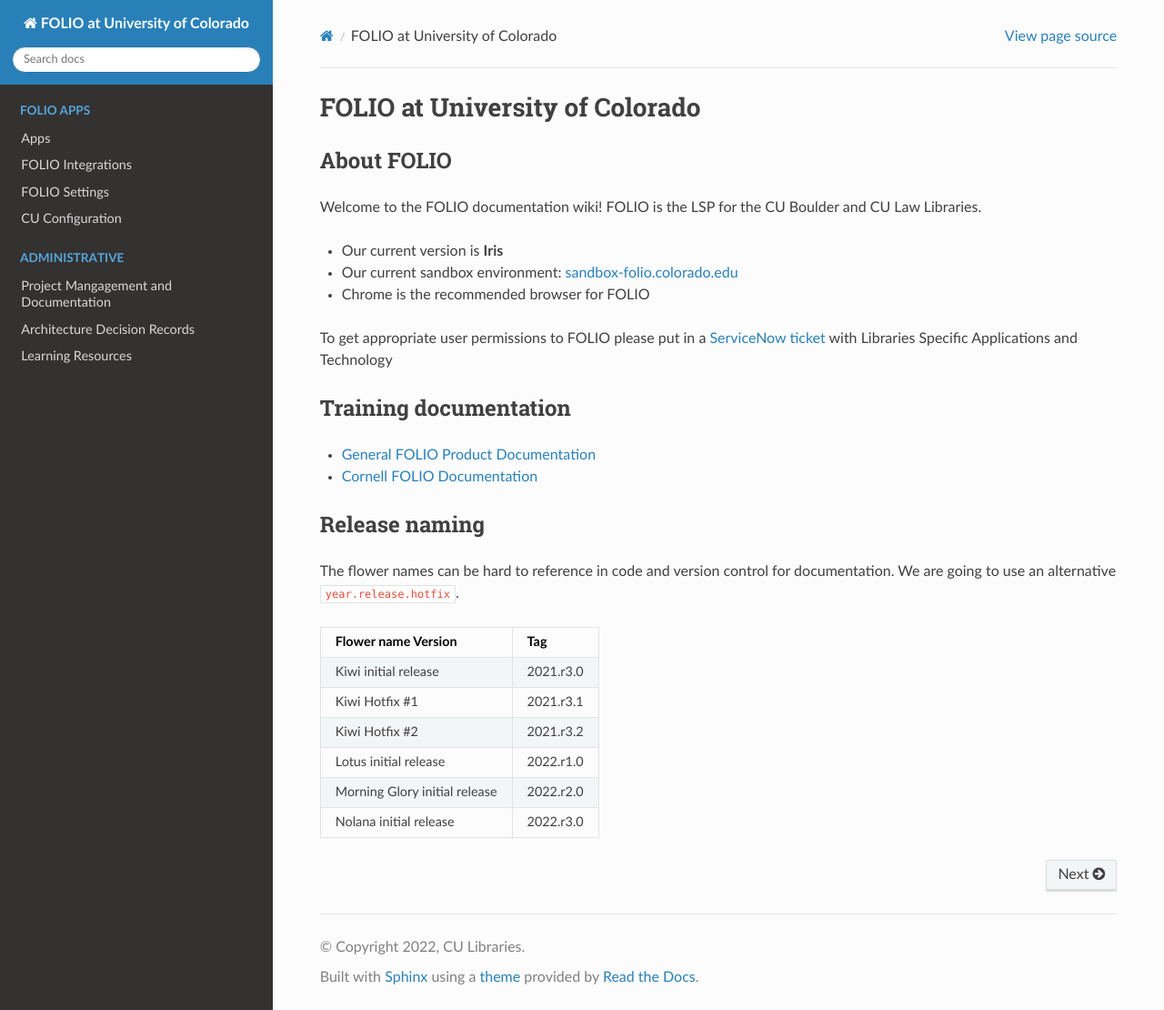
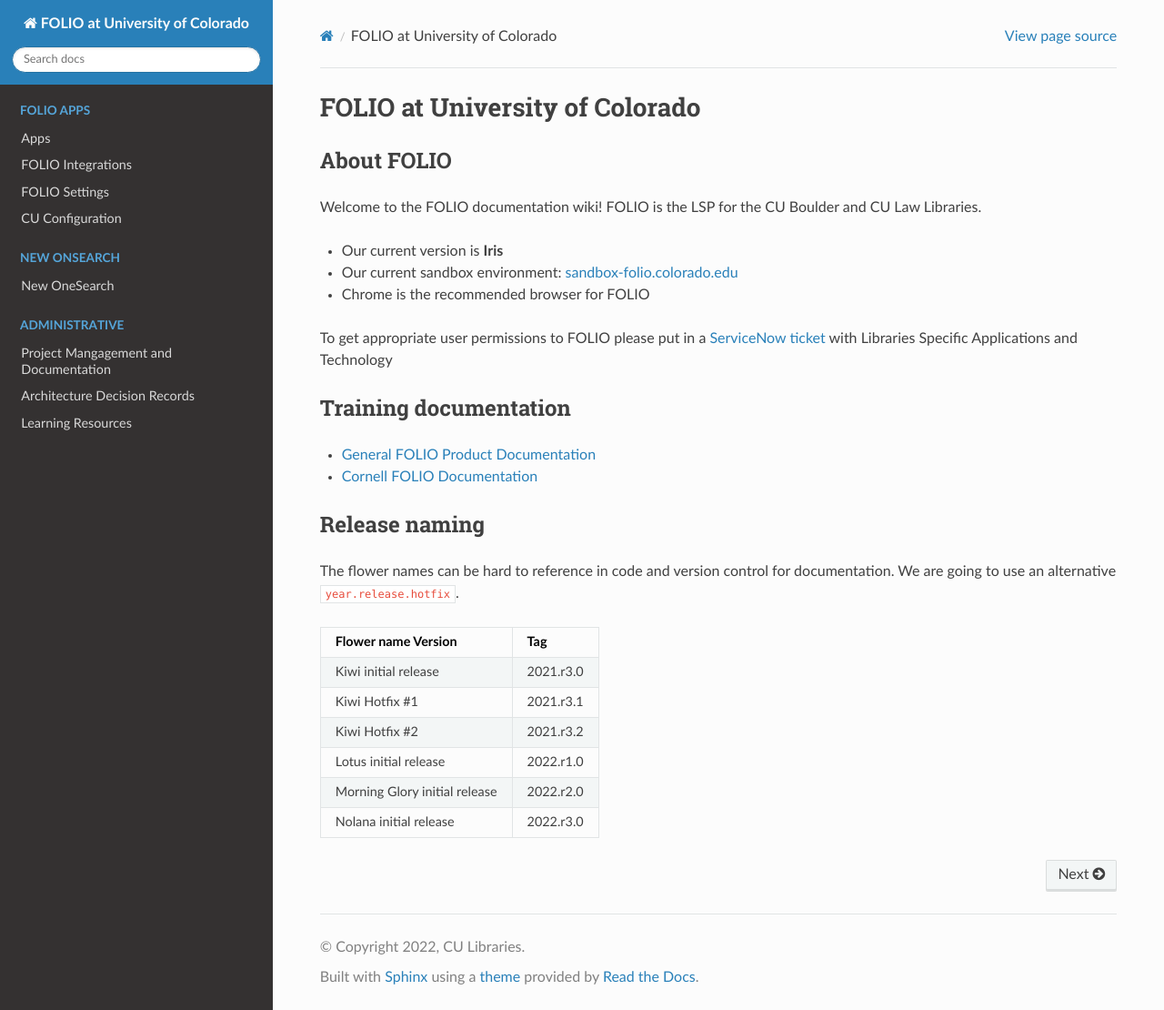
Before and after one commit to culibraries/folio, a Sphinx documentation site: the page built from docs/index.rst, in a window 1280 px wide and 1110 px high. Shown: the whole window at 91% size. Built offline with Sphinx 7.4.7 and the Read the Docs theme 2.0.0, drawn with Linux system fonts in a browser that asks for light colours.

Commit message:
Add to nav.

```diff
--- a/docs/index.rst
+++ b/docs/index.rst
@@ -55,6 +55,13 @@
 
 .. toctree::
    :maxdepth: 1
+   :caption: New OnSearch
+   :hidden:
+
+   eds/index.rst
+
+.. toctree::
+   :maxdepth: 1
    :caption: Administrative
    :hidden:
 
```
